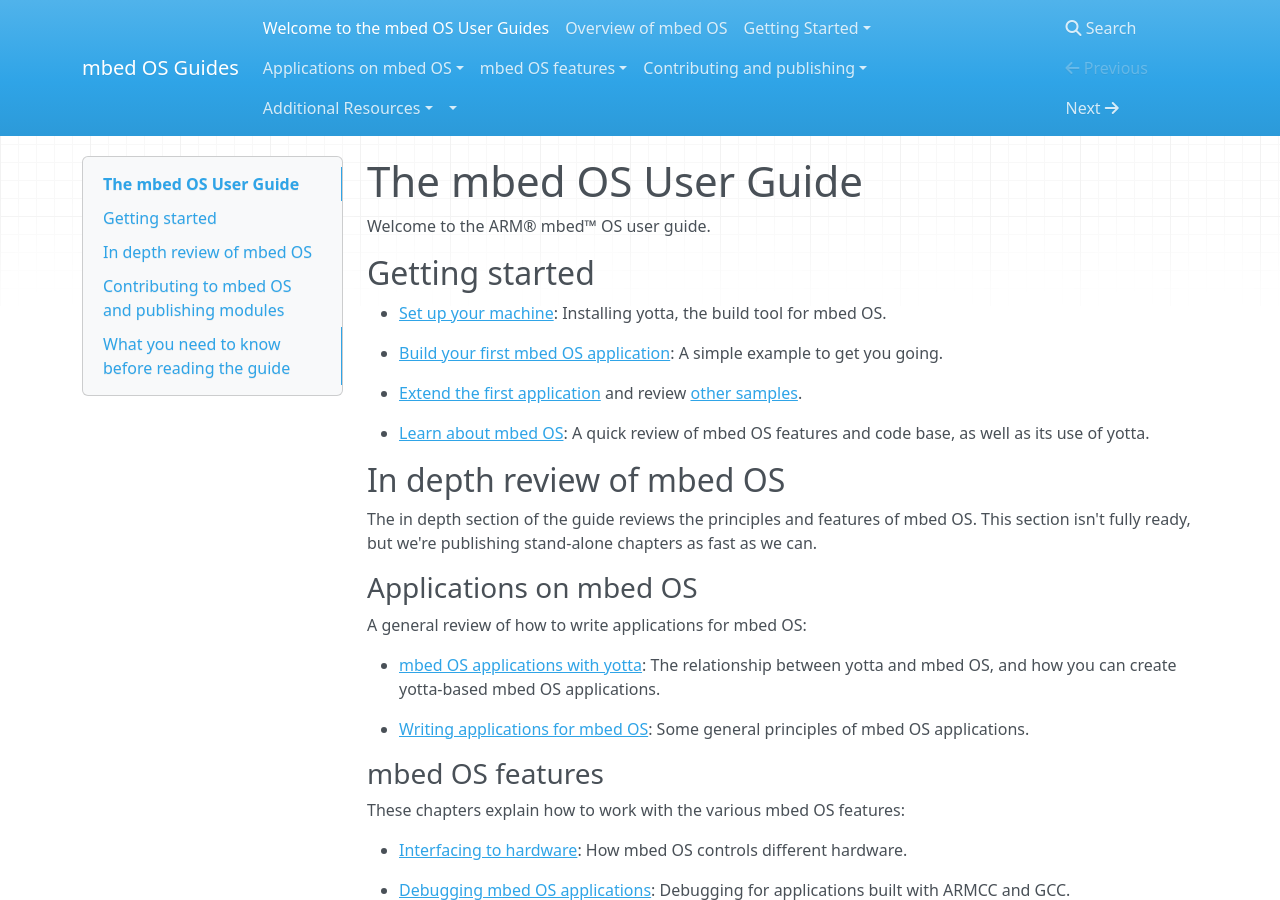
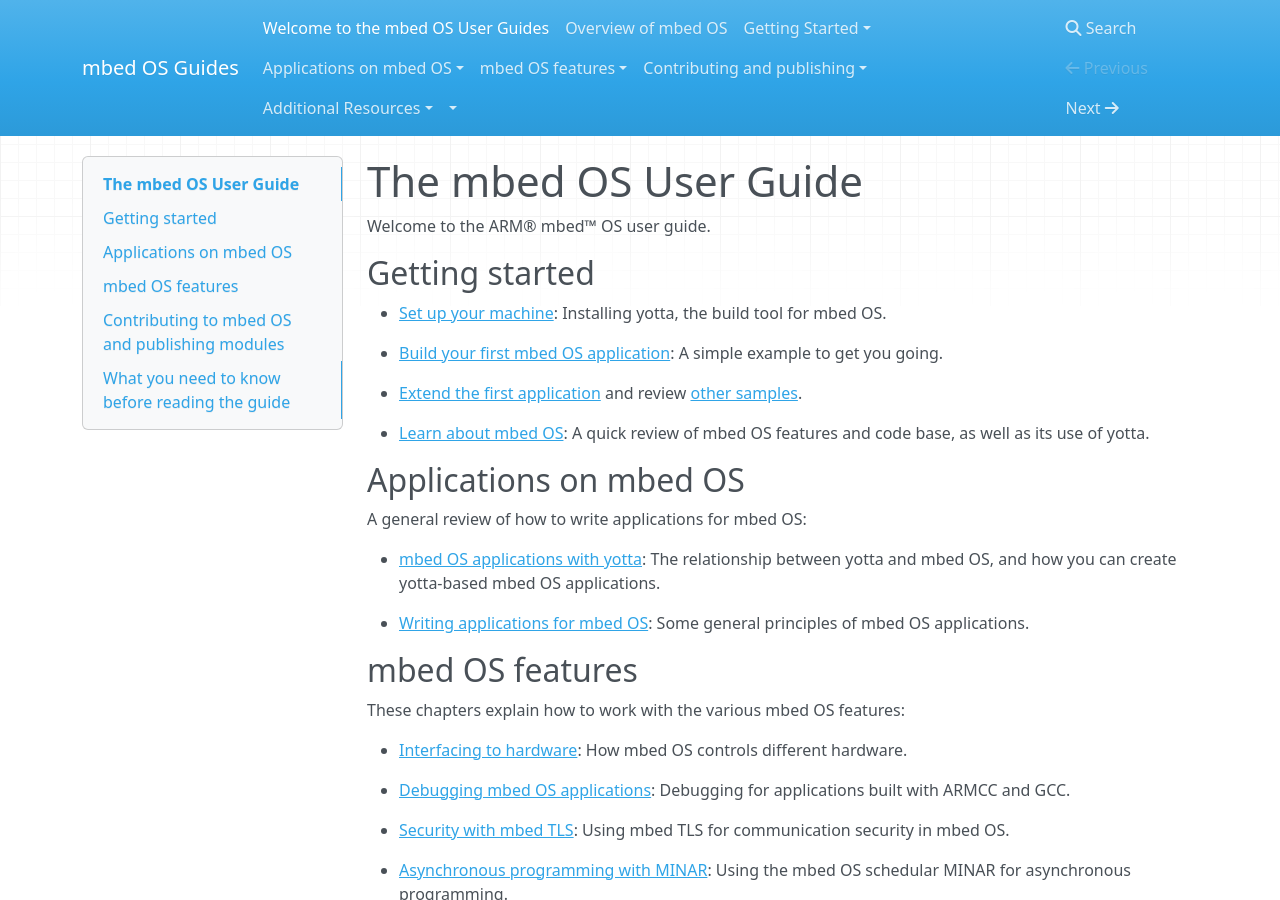
Before and after one commit to ARMmbed/GettingStartedmbedOS, an MkDocs documentation site: the page built from Docs/index.md, in a window 1280 px wide and 900 px high. Built offline with MkDocs 1.6.1, drawn with Linux system fonts in a browser that asks for light colours; nearby versions of some CDN libraries; old or Windows-style settings are respelled for this version of MkDocs.

Commit message:
Removing a level

```diff
--- a/Docs/index.md
+++ b/Docs/index.md
@@ -12,11 +12,7 @@ Welcome to the ARM® mbed™ OS user guide.
 
 * [Learn about mbed OS](about_mbed_os.md): A quick review of mbed OS features and code base, as well as its use of yotta.
 
-## In depth review of mbed OS
-
-The in depth section of the guide reviews the principles and features of mbed OS. This section isn't fully ready, but we're publishing stand-alone chapters as fast as we can.
-
-### Applications on  mbed OS
+## Applications on  mbed OS
 
 A general review of how to write applications for mbed OS:
 
@@ -24,7 +20,7 @@ A general review of how to write applications for mbed OS:
 
 * [Writing applications for mbed OS](Full_Guide/app_on_mbed_os.md): Some general principles of mbed OS applications.
 
-### mbed OS features
+## mbed OS features
 
 These chapters explain how to work with the various mbed OS features:
 
```
